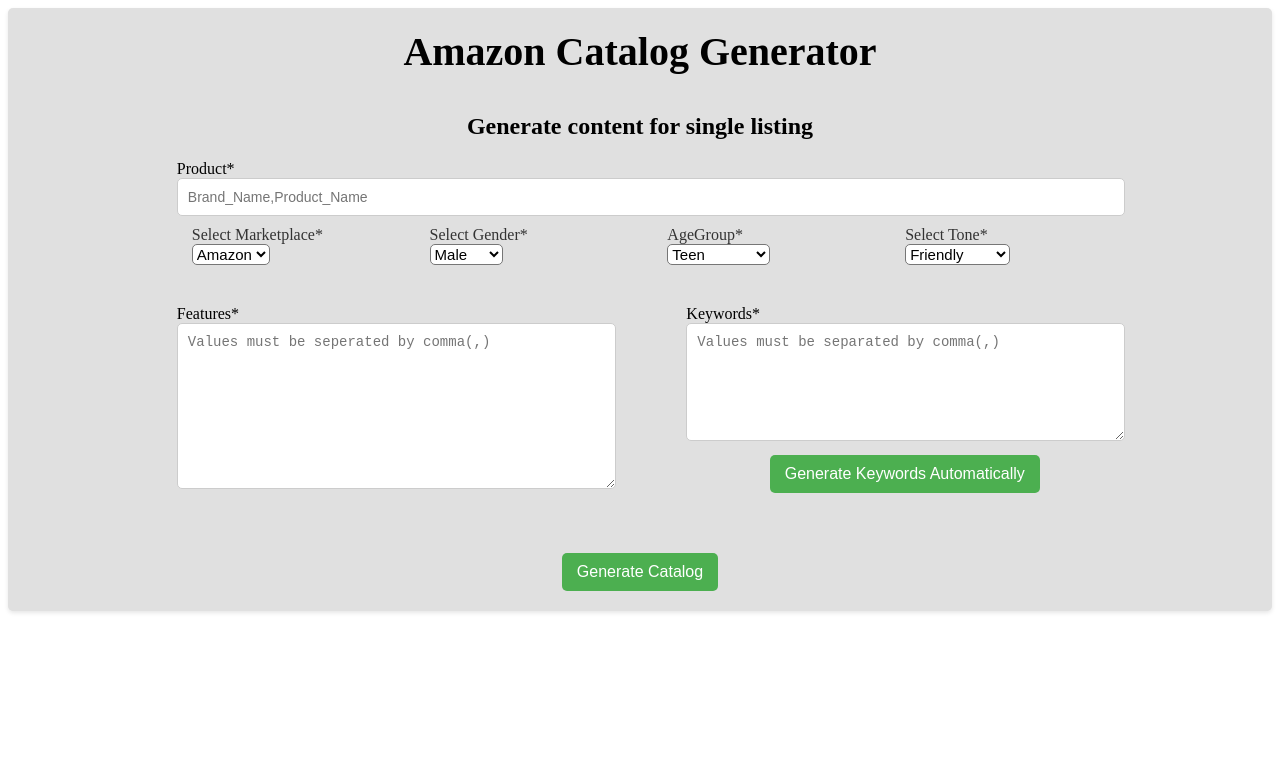
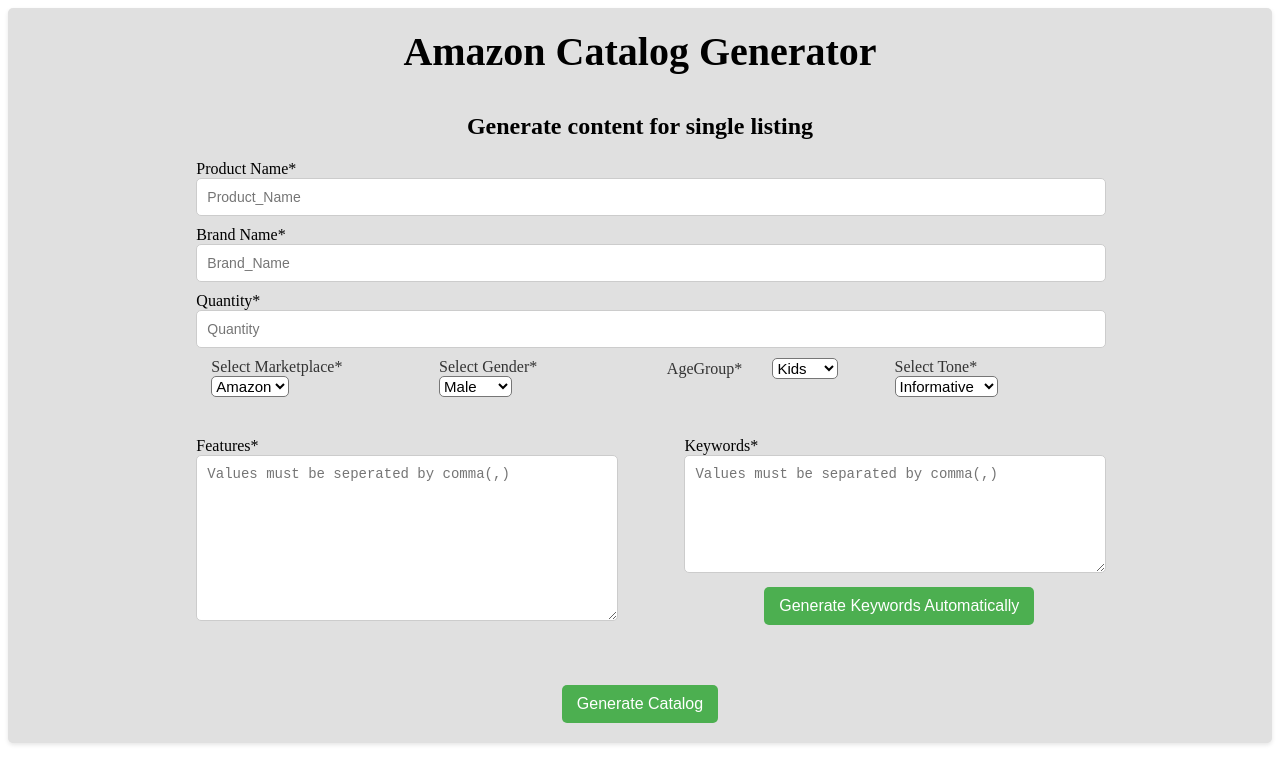
Before and after one commit to vprmvijay/CatalogGenerator, a React (Create React App) app: page / in a window 1280 px wide. Shown: the top 784 px of the page. Built offline with nearby package versions, Linux system fonts and the light colour scheme.

Commit message:
quantity and product added

```diff
--- a/src/Form.jsx
+++ b/src/Form.jsx
@@ -1,5 +1,5 @@
-import { useState } from 'react';
-
+import React,{ useState } from 'react';
+import keywordExtractor from 'keyword-extractor';
 
 import './Form.css'
 import Select from './components/select.jsx';
@@ -17,17 +17,31 @@
     const [selectedAge, setSelectedAge] = useState('Teen');
     const [selectedTone, setSelectedTone] = useState('Friendly');
     const [product, setProduct] = useState('');
+    const [brand, setBrand] = useState('');
+    const [quantity, setQuantity] = useState('');
     const [features, setFeatures] = useState('');
 
     let [mData, setmData] = useState({});
 
-    const [keywords, setKeywords] = useState('');
-    const test = 'example1, example2, example3';
-
+      const [keywords, setKeywords] = useState([]);
         const handleAutomaticClick = (event) => {
           event.preventDefault();
-      setKeywords(test);
+          const concatenatedText = product + ' ' + features;
+          const extractedKeywords = keywordExtractor.extract(concatenatedText, {
+            language: 'english',
+            remove_digits: true,
+            return_changed_case: true,
+            remove_duplicates: true,
+          });
+          setKeywords(extractedKeywords);
         };
+
+    // const test = 'example1, example2, example3';
+
+    // const handleAutomaticClick = (event) => {
+    //     event.preventDefault();
+    //   setKeywords(test);
+    // };
 
     const handleManualChange = (event) => {
 
@@ -35,9 +49,11 @@
     };
     const catalog = {
         product: product,
+        brand:brand,
         marketplace: selectedMarketplace,
         gender:selectedGender,
         age:selectedAge,
+        quantity:quantity,
         tone:selectedTone,
         features:features,
         keywords:keywords
@@ -45,6 +61,12 @@
 
     const handleProductChange = (event) => {
         setProduct(event.target.value);
+      };
+    const handleQuantityChange = (event) => {
+        setQuantity(event.target.value);
+      };
+    const handleBrandChange = (event) => {
+        setBrand(event.target.value);
       };
     const handleFeatureChange = (event) => {
         setFeatures(event.target.value);
@@ -68,9 +90,11 @@
 
         const catalog = {
           product: product,
+          brand:brand,
           marketplace: selectedMarketplace,
           gender:selectedGender,
           age:selectedAge,
+          quantity:quantity,
           tone:selectedTone,
           features:features,
           keywords:keywords
@@ -95,10 +119,10 @@
           } catch (error) {
             console.log(error);
           }
-        //   setmData({
-        //     ...mData,
-        //     [event.target.name]: event.target.value,
-        //   });
+          setmData({
+            ...mData,
+            [event.target.name]: event.target.value,
+          });
         }
         const regenerate = async () => {
             try {
@@ -131,8 +155,18 @@
             <div className="">
                 <form>
                     <div className=''>
-                        <label>Product*</label>
-                        <input type="text" name="Product" id ="Product" placeholder="Brand_Name,Product_Name" required onChange={handleProductChange}/>
+                        <label>Product Name*</label>
+                        <input type="text" name="Product" id ="Product" placeholder="Product_Name" required onChange={handleProductChange}/>
+
+                    </div>
+                    <div className='hell'>
+                        <label>Brand Name*</label>
+                        <input type="text" name="brand" id ="brand" placeholder="Brand_Name" required onChange={handleBrandChange}/>
+
+                    </div>
+                    <div className=''>
+                        <label>Quantity*</label>
+                        <input type="text" name="quantity" id ="quantity" placeholder="Quantity" required onChange={handleQuantityChange}/>
 
                     </div>
                     <div>
--- a/src/components/select.jsx
+++ b/src/components/select.jsx
@@ -2,7 +2,7 @@
 import './select.css'
 
 const Select = ({ onChange }) => {
-	const options = ['Amazon', 'Filpkart', 'Ajio'];
+	const options = ['Amazon'];
 
 	const onOptionChangeHandler = (event) => {
 	  const selectedValue = event.target.value;
--- a/src/components/select3.jsx
+++ b/src/components/select3.jsx
@@ -1,7 +1,7 @@
 import React from "react";
 import './select.css'
 const App = ({ onChange}) => {
-	const options = ['Teen', 'Young Adult','Adult','Senior'];
+	const options = ['Kids', 'Teen','Adult','Senior'];
 	const onOptionChangeHandler = (event) => {
 		const selectedValue = event.target.value;
 	    onChange(selectedValue);
--- a/src/components/select4.jsx
+++ b/src/components/select4.jsx
@@ -1,7 +1,7 @@
 import React from "react";
 import './select.css'
 const App = ({ onChange }) => {
-	const options = ['Friendly', 'Simple','Professional'];
+	const options = ['Informative', 'Motivational','Formal'];
 	const onOptionChangeHandler = (event) => {
 		const selectedValue = event.target.value;
 		onChange(selectedValue);
```
Lines whose indentation alone changed are shown as unchanged.
